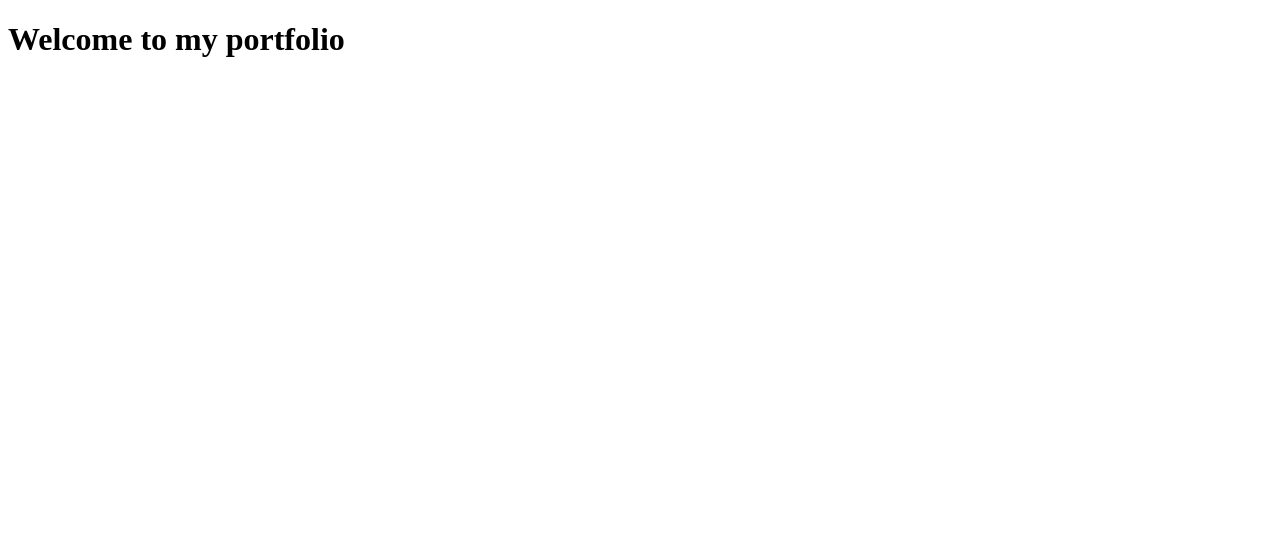
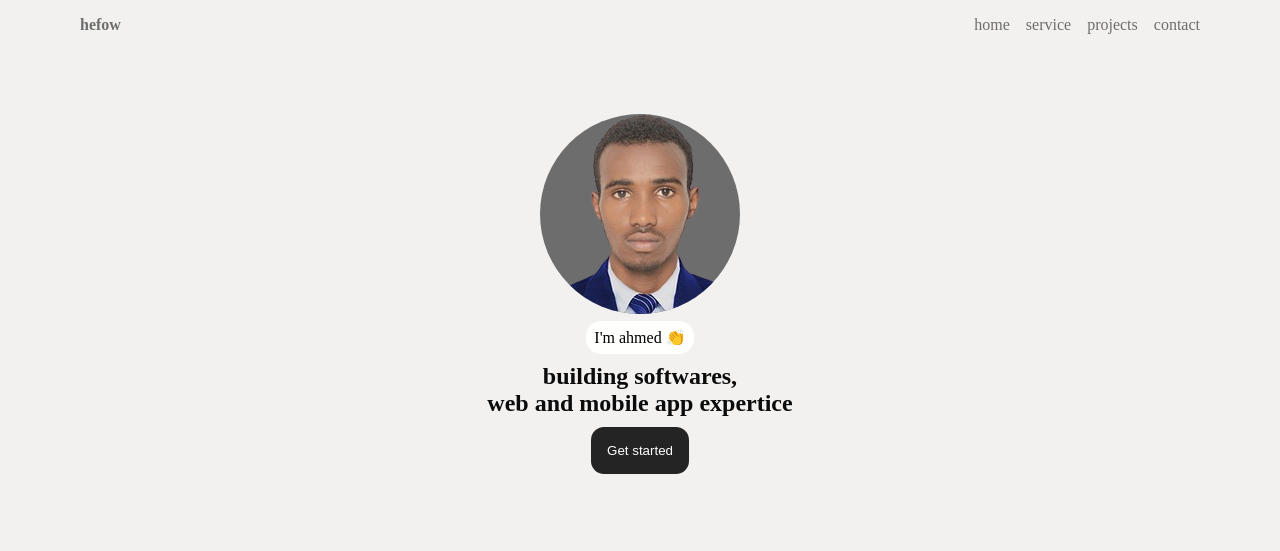
Before and after one commit to ahmedibrahim23/my_portfolio, a plain HTML site: page index.html in a window 1280 px wide. Drawn offline with Linux system fonts and the light colour scheme.

Commit message:
hero section

```diff
--- a/index.html
+++ b/index.html
@@ -4,8 +4,29 @@
     <meta charset="UTF-8">
     <meta name="viewport" content="width=device-width, initial-scale=1.0">
     <title>My Resume</title>
+    <link rel="stylesheet" href="style.css">
 </head>
 <body>
-    <h1>Welcome to my portfolio</h1>
+    <section class="container">
+        <header class="header">
+            <h4><span>hefow</span></h4>
+            <ul>
+                <li><a href="#">home</a></li>
+                <li><a href="#">service</a></li>
+                <li><a href="#">projects</a></li>
+                <li><a href="#" class="active">contact</a></li>
+            </ul>
+        </header>
+        <div class="hero">
+            <div class="profile">
+                <img src="img/profile.png" alt="my profile image">
+            </div>
+            <span>I'm ahmed 👏</span>
+            <div class="content">
+                <h1>building softwares,<br> web and mobile app expertice</h1>
+                <button class="btn">Get started</button>
+            </div>
+        </div>
+    </section>
 </body>
 </html>
--- a/style.css
+++ b/style.css
@@ -3,3 +3,66 @@
     padding: 0;
     box-sizing: border-box;
 }
+body{
+    background-color: #F2F1F0;
+}
+.container .header{
+    display: flex;
+    justify-content: space-between;
+    margin: 1rem 5rem ;
+    border-radius: 14px;
+}
+.header h4 span{
+    color: #6D6D6D;
+    font-weight: 600;
+}
+.header ul{
+    display: flex;
+    gap: 1rem;
+}
+.header ul li{
+    list-style: none;
+}
+.header ul li a{
+    text-decoration: none;
+    color: #6D6D6D;
+    font-weight: 400;
+}
+.header ul li a:hover{
+    text-decoration: underline;
+}
+.hero{
+    text-align: center;
+    padding: 4rem;
+    margin-top: 1rem;
+}
+.hero .profile{
+    display: block;
+}
+.hero .profile img{
+    background-color: #6D6D6D;
+    align-items: center;
+    border-radius: 50%;
+    margin-bottom: 10px;
+}
+.hero span{
+    background-color: #FFFFFE ;
+    padding: .5rem;
+    border-radius: 15px;
+}
+.hero .content{
+    margin-top: 1rem;
+    font-weight: bolder;
+    color: #0B0B0B;
+    margin-bottom: 10px;
+}
+.hero .btn{
+    background-color: #242424;
+    color: #fff;
+    border: none;
+    outline: none;
+    padding: 1rem;
+    border-radius: 13px;
+    margin-top: 10px;
+    cursor: pointer;
+}
```
Also changed, not shown: img/mobile.png (added), img/profile.png (added), img/ui.png (added), img/web.png (added).
